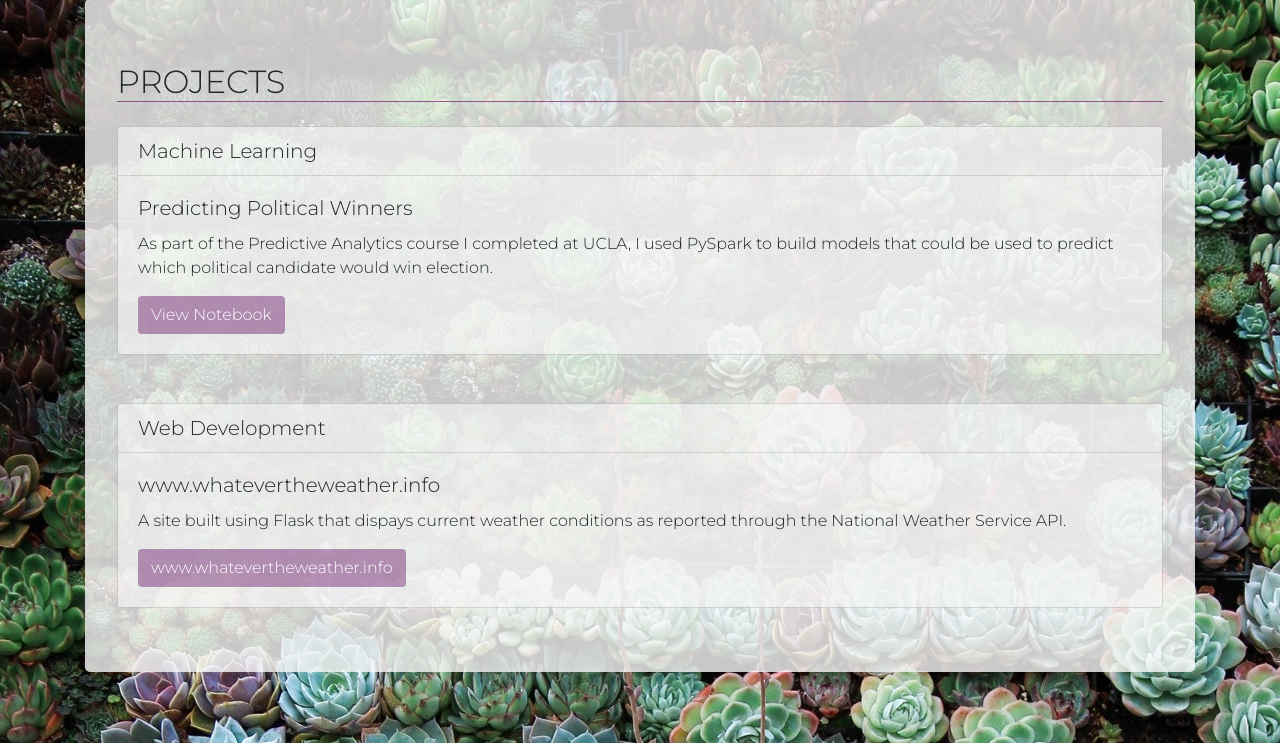
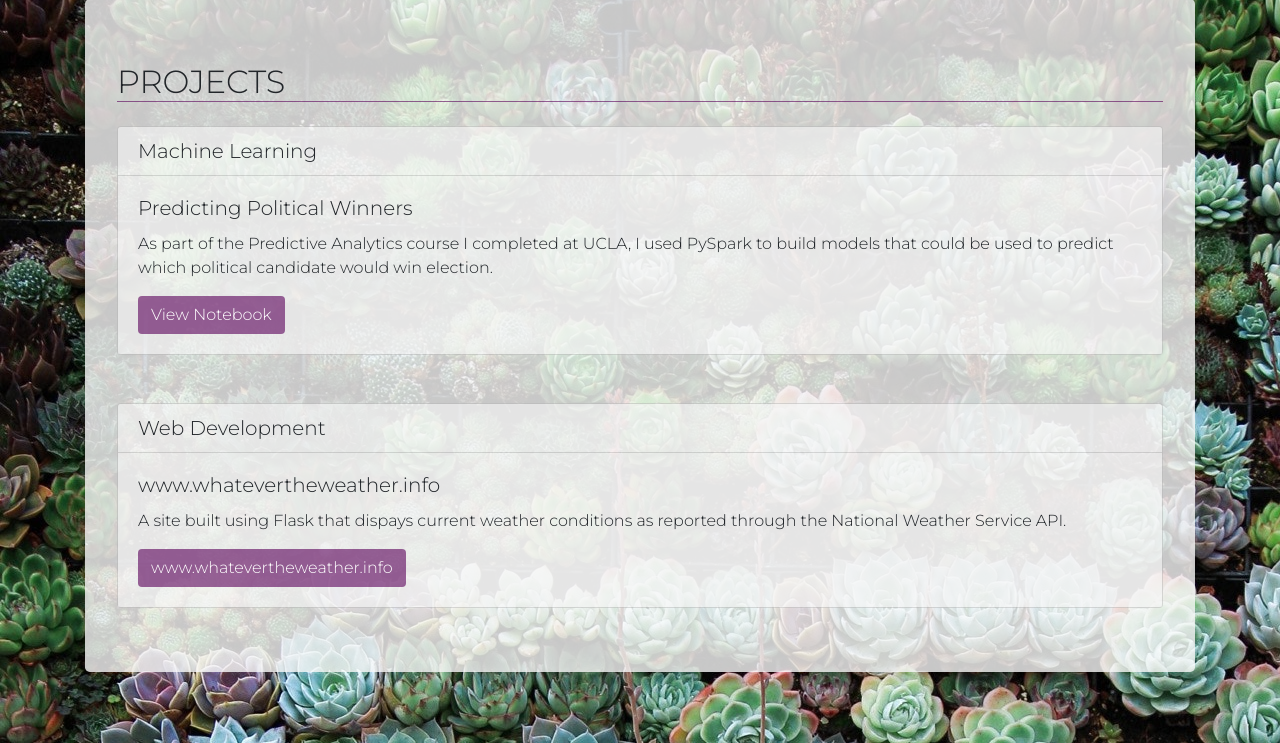
Before and after one commit to donehower/skd_site, a Flask app: page /projects in a window 1280 px wide. Shown: the part 57-800 px from the top of the page. Run offline with Flask 2, Linux system fonts and the light colour scheme; some libraries are stand-ins or nearby versions.

Commit message:
Modified project card button alpha

```diff
--- a/skd_site/static/css/master.css
+++ b/skd_site/static/css/master.css
@@ -50,7 +50,7 @@ body {
 }
 
 #project_card_button {
-  background-color: rgba(90, 0, 91, 0.4);
+  background-color: rgba(90, 0, 91, 0.6);
   color: white;
 }
 
```
